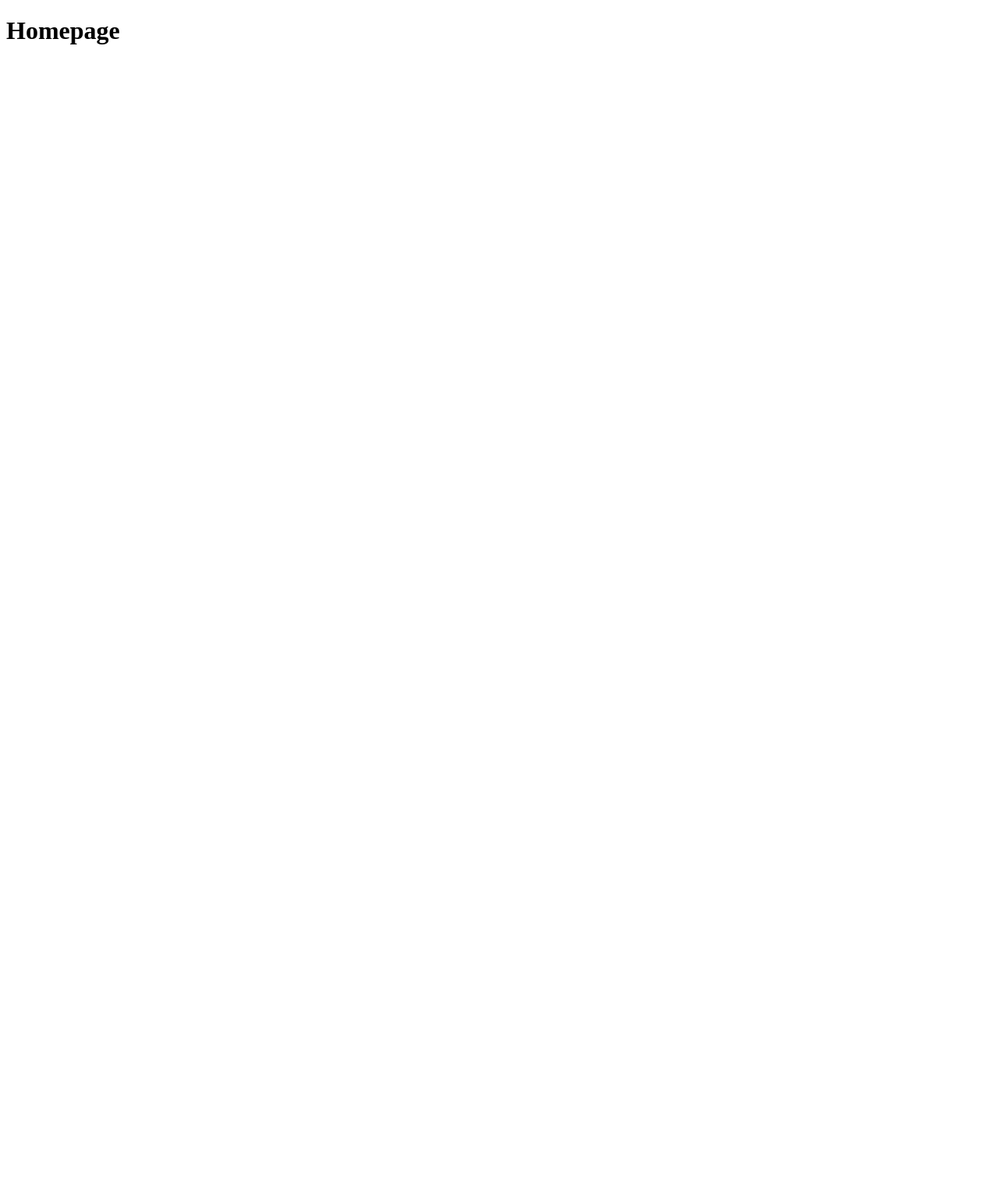
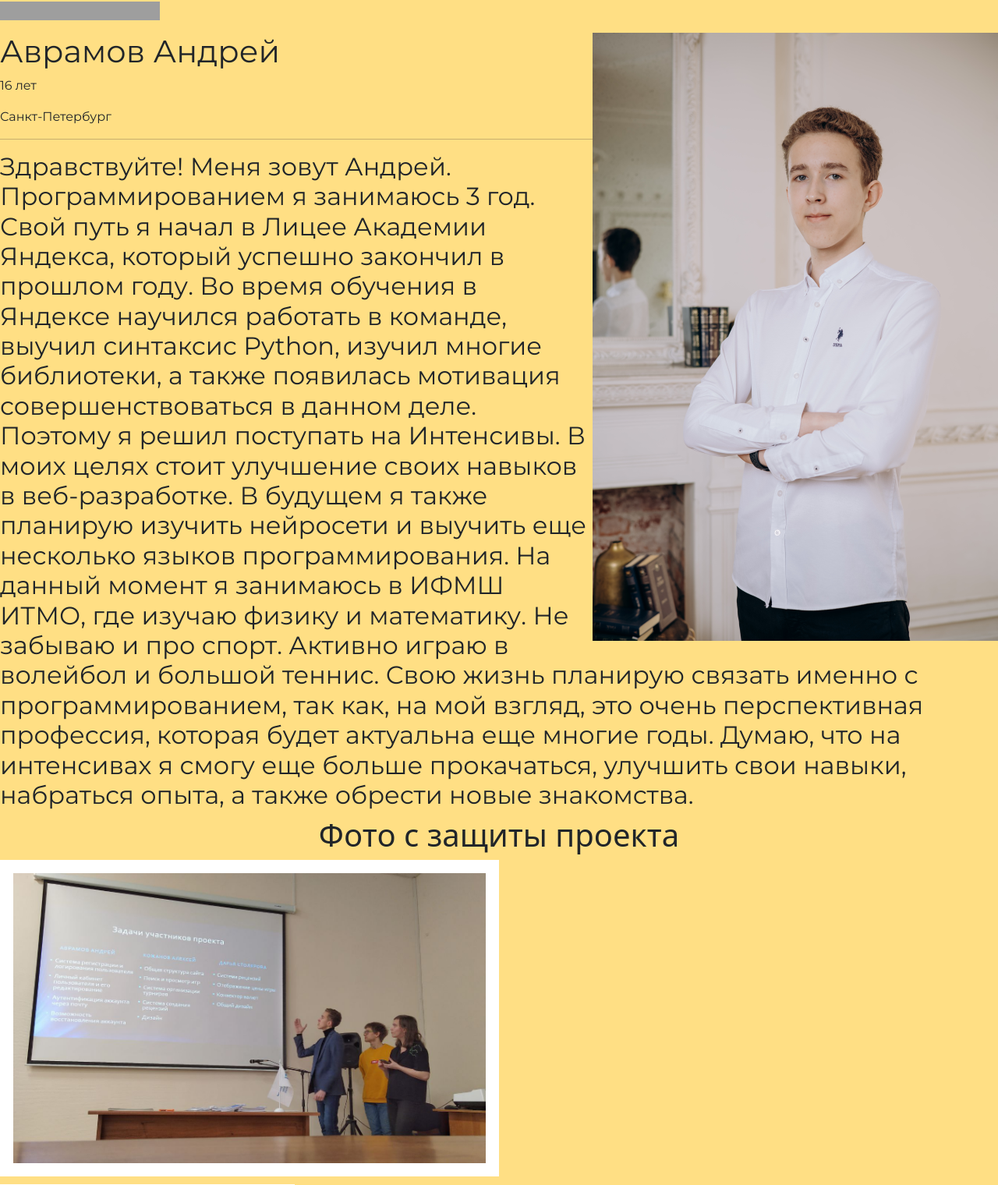
Before and after one commit to avramovam/first_django_project, a Django app: page / in a window 1280 px wide. Before the commit the part shown is almost empty. Shown: the top 1520 px of the page at 78% size. Before the commit the page ends 57 px from the top, so only its background shows below. Run offline with Django 4.2, Linux system fonts and the light colour scheme; grey boxes are pictures that could not be loaded.

Commit message:
HTML-файл основной страницы

```diff
--- a/templates/home.html
+++ b/templates/home.html
@@ -1,10 +1,44 @@
 <!DOCTYPE html>
+{% load static %}
 <html lang="en">
 <head>
     <meta charset="UTF-8">
-    <title>Title</title>
+    <title>Основная страница</title>
+    <p><a href="https://academy.yandex.ru/lyceum"><img src="https://yastatic.net/s3/lyceum/frontend/static/12-09-22/desktop-ru/assets/afb6a9a0fcd24dc10b4a19d1f7bd50c5.svg" width="205px" height="24px"></a></p>
+    <meta charset="utf-8">
+        <meta name="viewport" content="width=device-width, initial-scale=1">
+        <link rel="stylesheet" href="https://cdn.jsdelivr.net/npm/bootstrap@5.1.3/dist/css/bootstrap.min.css" integrity="sha384-1BmE4kWBq78iYhFldvKuhfTAU6auU8tT94WrHftjDbrCEXSU1oBoqyl2QvZ6jIW3" crossorigin="anonymous">
+        <link rel="stylesheet" href="https://fonts.googleapis.com/css?family=Montserrat">
+        {% block head %}{% endblock %}
+    <style>
+        .thumb img  {
+    border: 2px solid #ffffff;
+    padding: 15px;
+    background: #ffffff;
+    margin-right: 190px;
+    margin-bottom: 10px;
+   }
+    </style>
 </head>
-<body>
-<h1>Homepage</h1>
+
+<body style="background-color: #ffdf84">
+<div style="font-family: Montserrat">
+    <p><a href="https://github.com/avramovam"><img src="/static/img/IMG_6519.JPG" width="520" height="780" align="right" alt="Фото профиля"></a></p>
+    <h1>Аврамов Андрей</h1>
+    <p>16 лет</p>
+    <p>Санкт-Петербург</p>
+    <hr>
+    <h2>Здравствуйте! Меня зовут Андрей. Программированием я занимаюсь 3 год. Свой путь я начал в Лицее Академии Яндекса, который успешно закончил в прошлом году. Во время обучения в Яндексе научился работать в команде, выучил синтаксис Python, изучил многие библиотеки, а также появилась мотивация совершенствоваться в данном деле. Поэтому я решил поступать на Интенсивы. В моих целях стоит улучшение своих навыков в веб-разработке. В будущем я также планирую изучить нейросети и выучить еще несколько языков программирования. На данный момент я занимаюсь в ИФМШ ИТМО, где изучаю физику и математику. Не забываю и про спорт. Активно играю в волейбол и большой теннис. Свою жизнь планирую связать именно с программированием, так как, на мой взгляд, это очень перспективная профессия, которая будет актуальна еще многие годы. Думаю, что на интенсивах я смогу еще больше прокачаться, улучшить свои навыки, набраться опыта, а также обрести новые знакомства.</h2>
+</div>
+<div>
+    <div class="text-center">
+        <h1>Фото с защиты проекта</h1>
+    </div>
+    <p class="thumb">
+        <img src="/static/img/IMG_6228.JPG" width="640" height="406">
+        <img src="/static/img/IMG_6223.jpg" width="378" height="504">
+        <img src="/static/img/IMG_0780.jpg" width="430" height="287">
+    </p>
+
+</div>
 </body>
-</html>
```
